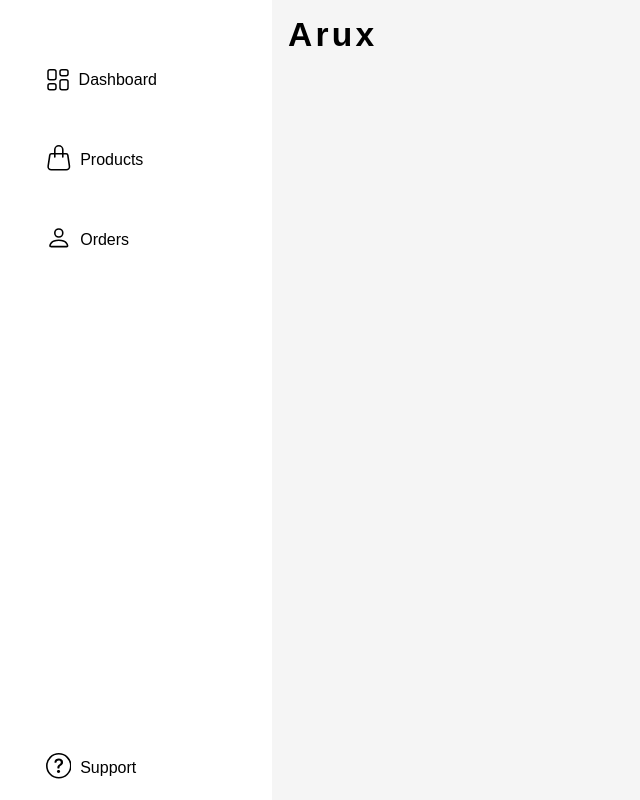
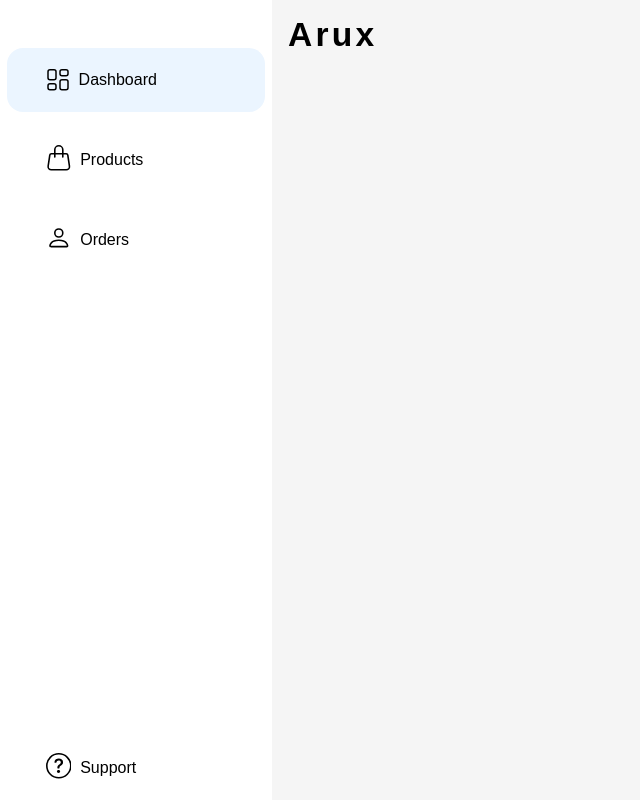
Before and after one commit to Anzi15/Arux, a website built with webpack: page src/admin/index.html in a window 1280 px wide. Shown: the whole page, without its empty margins (0-640 px from the left). Built offline with nearby package versions, Linux system fonts and the light colour scheme; files whose address does not match are found by name.

Commit message:
@core/minor active indication added

```diff
--- a/package.json
+++ b/package.json
@@ -10,6 +10,7 @@
   "author": "Anzi | Lemme.code",
   "license": "ISC",
   "dependencies": {
+    "chart.js": "^4.4.2",
     "firebase": "^10.8.0",
     "webpack": "^5.90.2",
     "webpack-cli": "^5.1.4"
--- a/src/styles/admin.scss
+++ b/src/styles/admin.scss
@@ -47,6 +47,9 @@ body{
                 }
 
             }
+            .option.active{
+                background: $color-semi_blue;
+            }
         }
     }
     nav{
```
Also changed, not shown: dist/Styles/admin.css, 2 other files.
